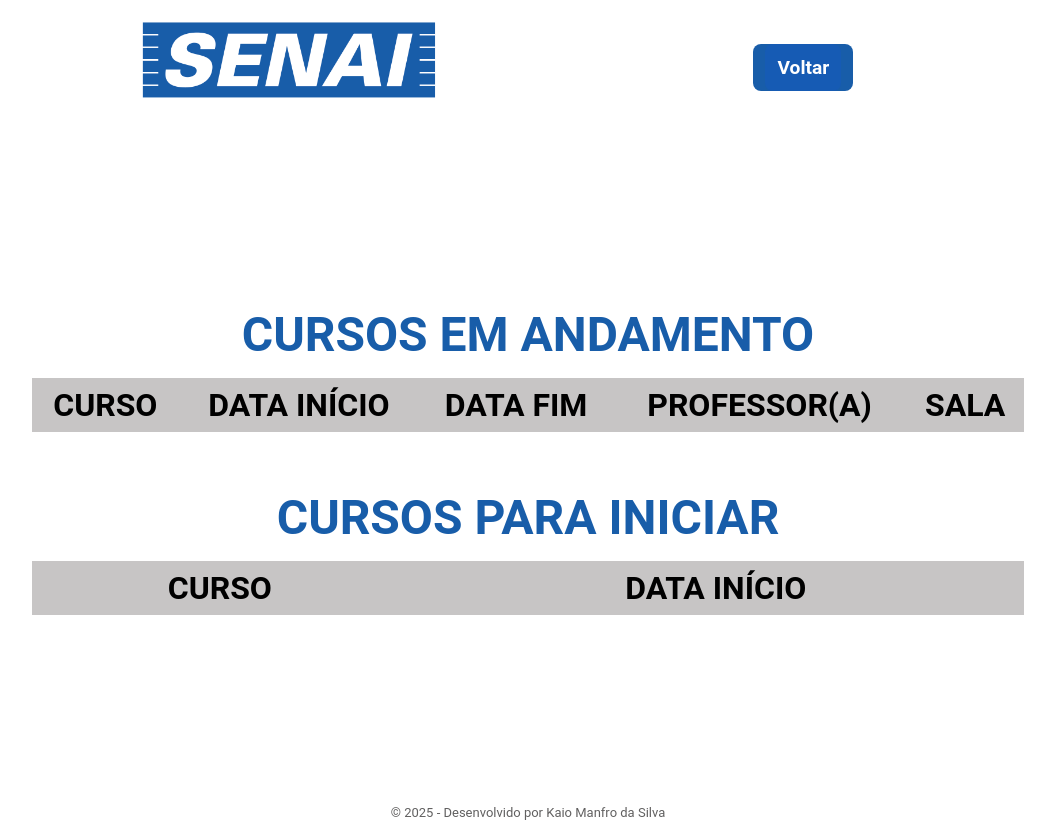
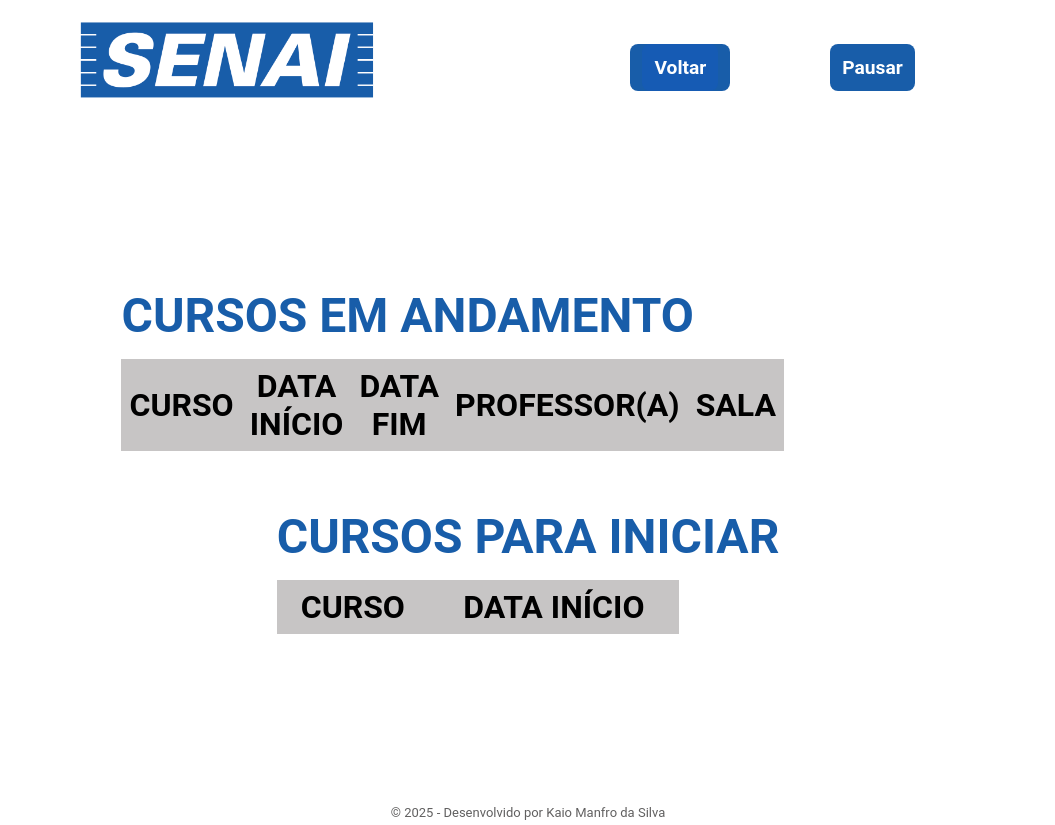
Before and after one commit to dev-kaio/CalendarioSENAI, a website: page public/home.html in a window 1280 px wide. Shown: the whole page, without its empty margins (112-1167 px from the left). Drawn offline with Linux system fonts and the light colour scheme; no server answers.

Commit message:
Update home.html

```diff
--- a/public/home.html
+++ b/public/home.html
@@ -6,7 +6,6 @@
     <meta name="viewport" content="width=device-width, initial-scale=1.0">
     <link rel="icon" href="/favicon.ico" type="image/x-icon">
     <link rel="stylesheet" href="/style.css">
-    <meta http-equiv="refresh" content="15">
     <title>Convidado</title>
 </head>
 
@@ -15,10 +14,12 @@
         <img src="/images/senai.png" alt="logo SENAI" class="logo-senai">
         <nav>
             <button type="button"><a href="/index.html" style="text-decoration: none; color: white;">Voltar</a></button>
+            <button type="button" id="alterar-btn">Pausar</button>
         </nav>
     </header>
 
     <section id="meio">
+        <div id="t-andamento">
             <h1>CURSOS EM ANDAMENTO</h1>
             <table id="tabelaAndamento">
                 <thead>
@@ -33,7 +34,9 @@
                 <tbody>
                 </tbody>
             </table>
-            <br><br><br>
+        </div>
+        <br><br><br>
+        <div id="t-iniciar">
             <h1>CURSOS PARA INICIAR</h1>
             <table id="tabelaIniciar">
                 <thead>
@@ -45,6 +48,7 @@
                 <tbody>
                 </tbody>
             </table>
+        </div>
     </section>
     <footer>
         <p>© 2025 - Desenvolvido por Kaio Manfro da Silva</p>
```
